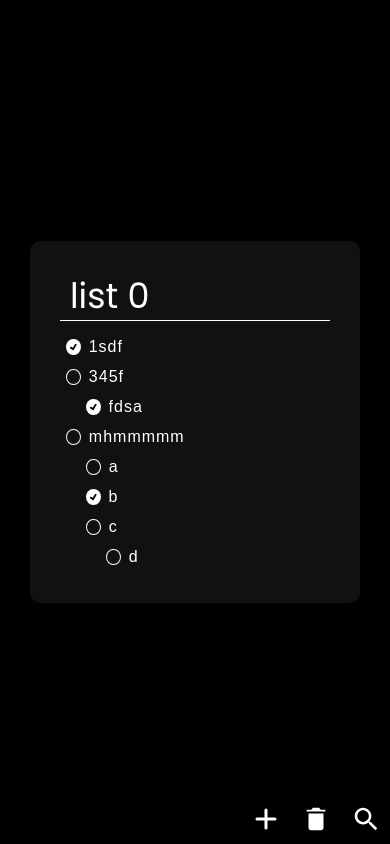
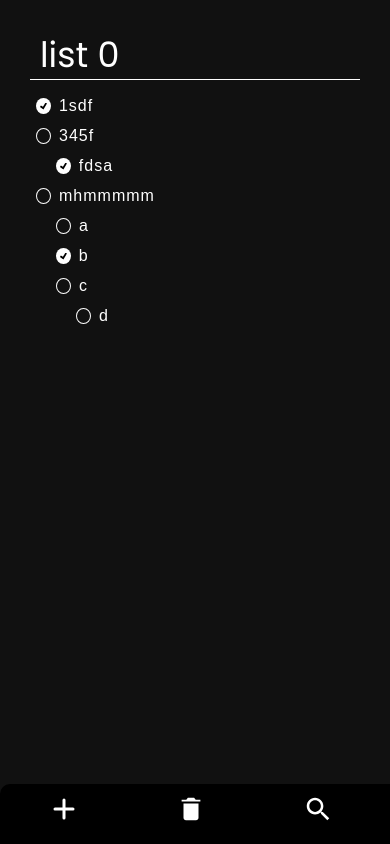
Before and after one commit to Jeff0Brewer/to-do, a Next.js app: page / in a window 390 px wide. Built offline with nearby package versions, Linux system fonts and the light colour scheme.

Commit message:
add mobile responsiveness

```diff
--- a/components/list.tsx
+++ b/components/list.tsx
@@ -278,6 +278,7 @@ const List: FC<ListProps> = props => {
     }
 
     return (
+        <div className={styles.listWrap}>
             <section className={styles.list}>
                 <input
                     className={styles.title}
@@ -294,6 +295,7 @@ const List: FC<ListProps> = props => {
                     })
                 }</div>
             </section>
+        </div>
     )
 }
 
--- a/pages/index.tsx
+++ b/pages/index.tsx
@@ -4,7 +4,6 @@ import Head from 'next/head'
 import ListInterface from '../components/list-interface'
 import List from '../components/list'
 import { ListData } from '../lib/types'
-import styles from '../styles/Home.module.css'
 
 const testLists: Array<ListData> = [
     {
@@ -69,9 +68,7 @@ const Home: NextPage = () => {
                 <link rel="icon" href="/favicon.ico" />
             </Head>
             <ListInterface lists={lists} setLists={setLists} listInd={listInd} setListInd={setListInd} />
-            <div className={styles.center}>
-                <List lists={lists} setLists={setLists} listInd={listInd} />
-            </div>
+            <List lists={lists} setLists={setLists} listInd={listInd} />
         </>
 
     )
--- a/styles/Home.module.css
+++ /dev/null
@@ -1,9 +0,0 @@
-.center {
-    display: flex;
-    justify-content: center;
-    align-items: center;
-    width: 100vw;
-    padding: 30px;
-    min-height: 100vh;
-    overflow-y: scroll;
-}
--- a/styles/LabelButton.module.css
+++ b/styles/LabelButton.module.css
@@ -6,26 +6,12 @@
     overflow: hidden;
     width: 40px;
     height: 40px;
-    transition: width 400ms ease-in-out;
-    transition-delay: .5s;
-}
-
-.button:hover {
-    width: 110px;
-    transition-delay: 0s;
-}
-
-.button:hover .text {
-    opacity: 1;
-    transition-delay: 0s;
 }
 
 .text {
     font-size: 18px;
     font-family: 'Poppins', sans-serif;
     opacity: 0;
-    transition: opacity 200ms ease-in-out;
-    transition-delay: .5s;
 }
 
 .symbol {
@@ -35,3 +21,32 @@
     font-size: 30px;
     width: 40px;
 }
+
+@media (min-width: 900px) {
+    .button {
+        transition: width 400ms ease-in-out;
+        transition-delay: .5s;
+    }
+
+    .text {
+        transition: opacity 200ms ease-in-out;
+        transition-delay: .5s;
+    }
+
+    .button:hover {
+        width: 110px;
+        transition-delay: 0s;
+    }
+
+    .button:hover .text {
+        opacity: 1;
+        transition-delay: 0s;
+    }
+
+}
+
+@media (max-width: 900px) {
+    .button:hover .symbol {
+        color: #aaa;
+    }
+}
--- a/styles/List.module.css
+++ b/styles/List.module.css
@@ -1,3 +1,15 @@
+.listWrap {
+    position: relative;
+    z-index: 1;
+    display: flex;
+    justify-content: center;
+    align-items: center;
+    width: 100vw;
+    padding: 30px;
+    min-height: 100vh;
+    overflow-y: scroll;
+}
+
 .list {
     width: 100vw;
     max-width: 700px;
@@ -74,3 +86,16 @@
     background-color: #000;
     clip-path: polygon(14% 44%, 0 65%, 50% 100%, 100% 16%, 80% 0%, 43% 62%);
 }
+
+@media (max-width: 900px) {
+    .listWrap {
+        padding: 0;
+    }
+
+    .list {
+        width: 100vw;
+        max-width: 100vw;
+        min-height: 100vh;
+        border-radius: 0;
+    }
+}
--- a/styles/ListInterface.module.css
+++ b/styles/ListInterface.module.css
@@ -1,6 +1,17 @@
 .buttons {
     position: fixed;
+    z-index: 3;
     right: 0;
     bottom: 0;
     display: flex;
+    padding: 0 10px 10px 0;
+    background-color: #000;
+    border-radius: 10px 0 0 0;
 }
+
+@media (max-width: 900px) {
+    .buttons {
+        left: 0;
+        justify-content: space-around;
+    }
+}
--- a/styles/SearchInterface.module.css
+++ b/styles/SearchInterface.module.css
@@ -1,11 +1,13 @@
 .interfaceWrap {
     position: absolute;
+    z-index: 2;
     left: 0;
     top: 0;
     display: flex;
     justify-content: center;
     width: 100vw;
     min-height: 100vh;
+    padding: 30px;
     background-color: #000;
 }
 
@@ -13,7 +15,6 @@
     width: 100vw;
     max-width: 800px;
     height: fit-content;
-    margin: 30px;
     padding: 30px;
     background-color: #111;
     border-radius: 10px;
@@ -85,3 +86,16 @@
     font-size: 25px;
     margin-left: 30px;
 }
+
+@media (max-width: 900px) {
+    .interfaceWrap {
+        padding: 0;
+    }
+
+    .interface {
+        width: 100vw;
+        max-width: 100vw;
+        min-height: 100vh;
+        border-radius: 0;
+    }
+}
```
Lines whose indentation alone changed are shown as unchanged.
